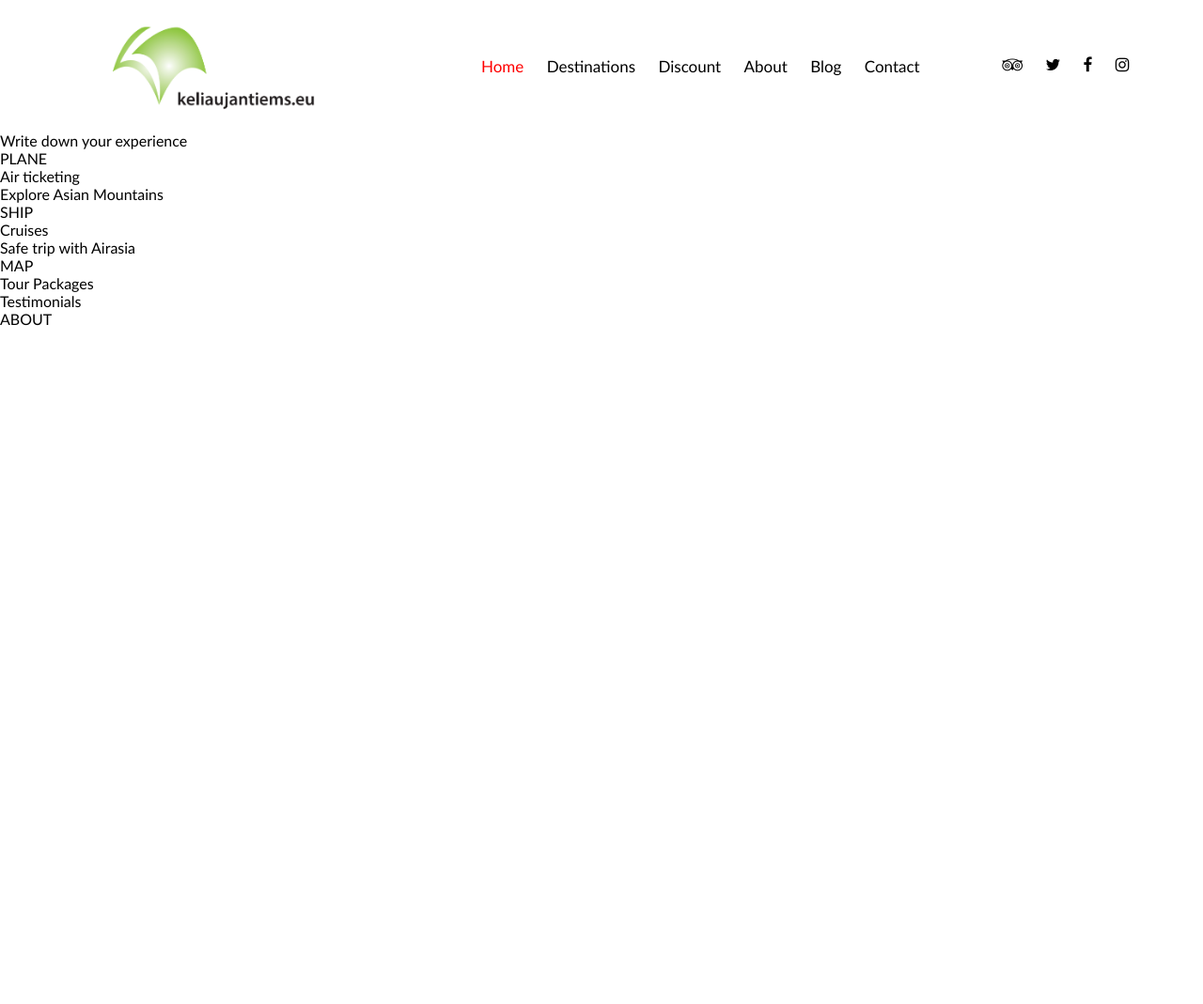
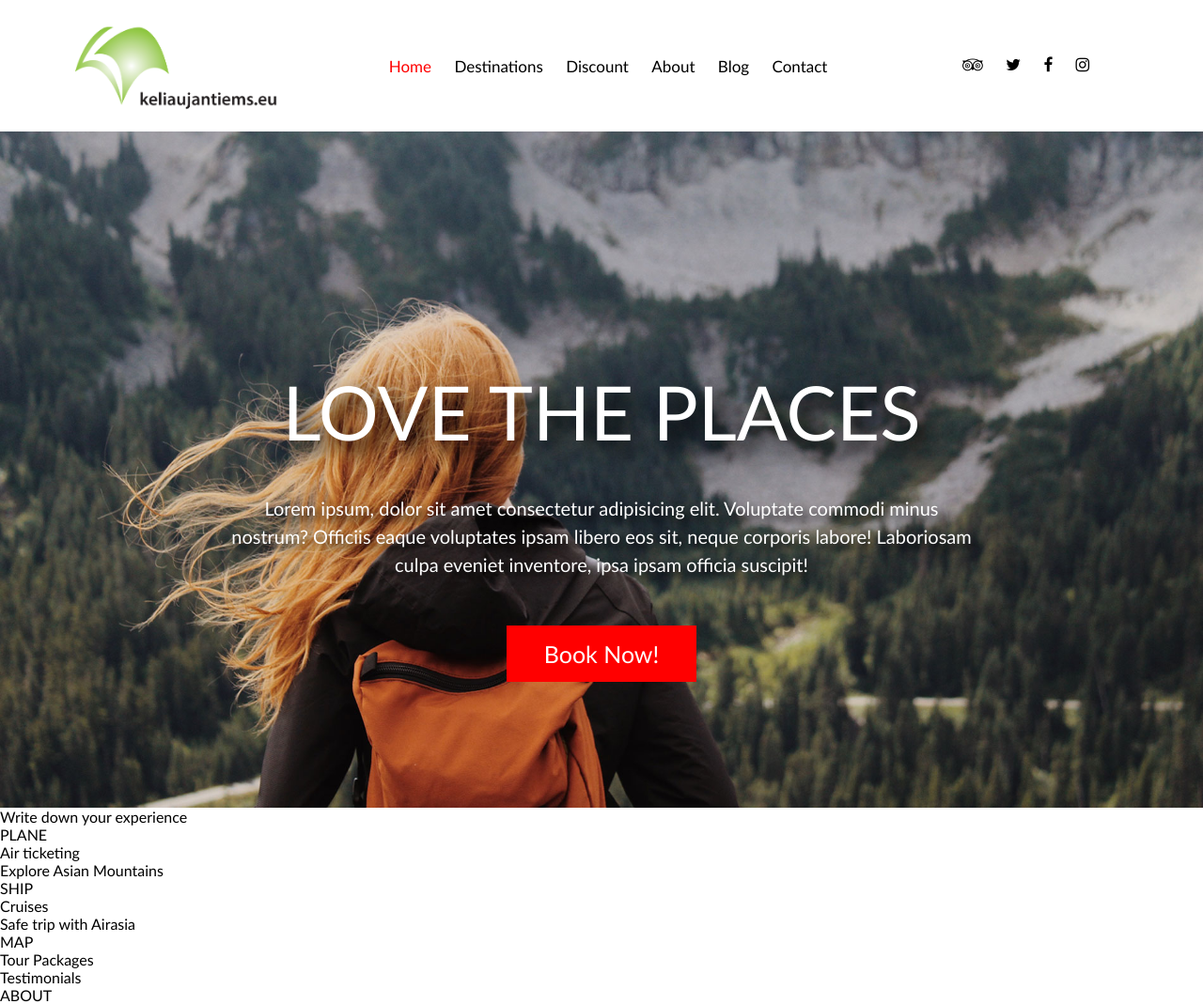
Before and after one commit to Ramunas-Bkr/Keliaujantiems-eu, a plain HTML site: page index.html in a window 1280 px wide. Shown: the whole page at 94% size. Before the commit the page ends 800 px from the top, so only its background shows below. Drawn offline with Linux system fonts and the light colour scheme.

Commit message:
Hero content done

```diff
--- a/css/button.css
+++ b/css/button.css
@@ -2,6 +2,6 @@
     display: inline-block;
     background-color: red;
     color: #fff;
-    padding: 18px 40px;
-    font-size: 20px;
+    padding: 15px 40px;
+    font-size: 25px;
     }
--- a/css/style.css
+++ b/css/style.css
@@ -20,13 +20,14 @@ header {
         display: inline-block;
         height: 100px;
         float: left;
-        margin: 20px 120px;
+        margin: 20px 80px;
     }
     header > nav {
         display: inline-block;
         width: 40%;
         margin-top: 60px;
         word-spacing: 20px;
+        float: left;
     }
     header > ol {
         display: inline-block;
@@ -34,3 +35,34 @@ header {
         margin-top: 60px;
         word-spacing: 20px;
     }
+.hero {
+    display: inline-block;
+    width: 100%;
+    background-image: url(../img/hero_bg_2.jpg);
+    height: 90vh;
+    background-size: cover;
+    background-position: bottom center;
+    position: relative;
+}
+    .hero > .container {
+        display: inline-block;
+        padding: 0 calc( (100% - 800px) / 2);
+        text-align: center;
+        color: white;
+    }
+        .hero > .container > h1 {
+            display: inline-block;
+            margin-top: 250px;
+            text-transform: uppercase;
+            font-weight: normal;
+            font-size: 80px;
+            text-shadow: 10px 10px 20px black;
+        }
+        .hero > .container > p {
+            display: inline-block;
+            font-size: 20px;
+            padding-top: 40px;
+            padding-bottom: 50px;
+            text-shadow: 5px 5px 10px black;
+            line-height: 150%;
+        }
--- a/index.html
+++ b/index.html
@@ -6,6 +6,7 @@
     <meta http-equiv="X-UA-Compatible" content="ie=edge">
     <title>Keliaujantiems</title>
     <link rel="stylesheet" href="./css/font-awesome.min.css">
+    <link rel="stylesheet" href="./css/button.css">
     <link rel="stylesheet" href="./css/style.css">
 </head>
 <body>
@@ -26,6 +27,13 @@
             <a href="#" target="_blank" class="fa fa-instagram"></a>
         </ol>
     </header>
+    <div class="hero">
+        <div class="container">
+            <h1>Love the places</h1>
+            <p>Lorem ipsum, dolor sit amet consectetur adipisicing elit. Voluptate commodi minus nostrum? Officiis eaque voluptates ipsam libero eos sit, neque corporis labore! Laboriosam culpa eveniet inventore, ipsa ipsam officia suscipit!</p>
+            <div class="btn">Book Now!</div>
+        </div>
+    </div>
     <main>
         <div class="container1">
             <div class="img1">
```
